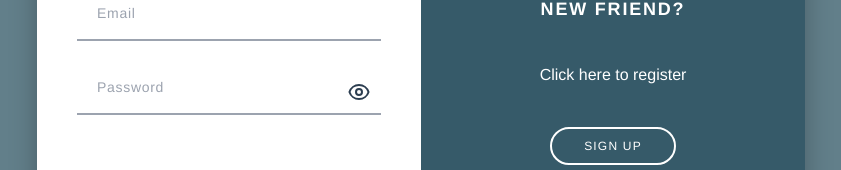
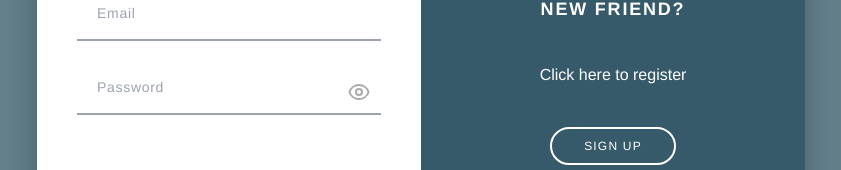
Before and after one commit to ejmvy/kathryn-refactor, a Vue app: page /login in a window 1280 px wide. Both pictures are taken after a click on the icon 580 px from the left and 412 px from the top of the page. Shown: the part 320-490 px from the top of the page, without its empty margins (219-1060 px from the left). Built offline with nearby package versions, Linux system fonts and the light colour scheme; a web font is replaced by a local one.

Commit message:
formatted colour for hide password

```diff
--- a/src/components/Designs/PasswordHideSvg.vue
+++ b/src/components/Designs/PasswordHideSvg.vue
@@ -1,11 +1,10 @@
 <template>
   <svg
-    @click="$emit('svgClicked')"
     xmlns="http://www.w3.org/2000/svg"
     class="h-6 w-6"
     fill="none"
     viewBox="0 0 24 24"
-    stroke="currentColor"
+    stroke="#aaaaaa"
   >
     <path
       stroke-linecap="round"
```
